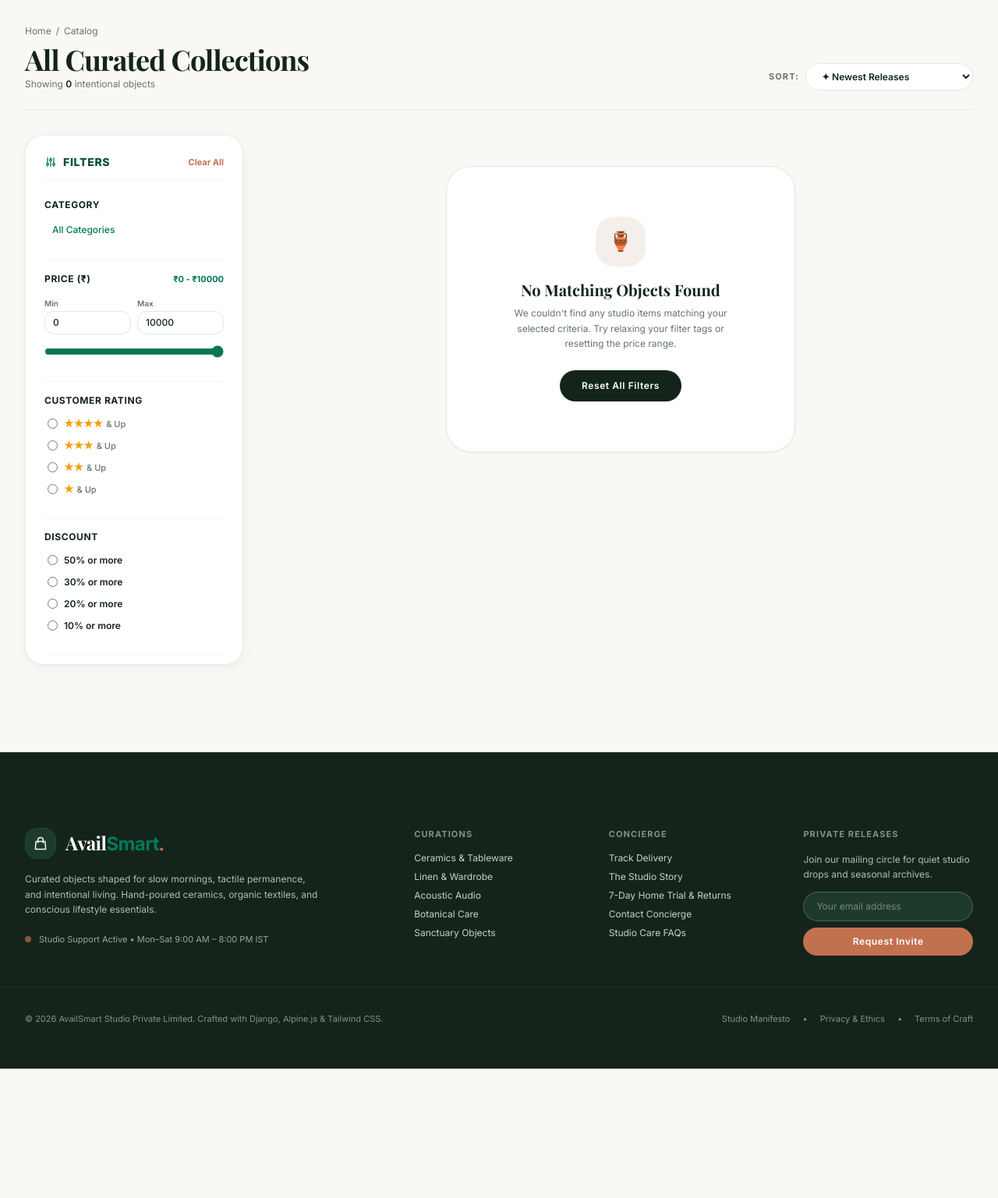
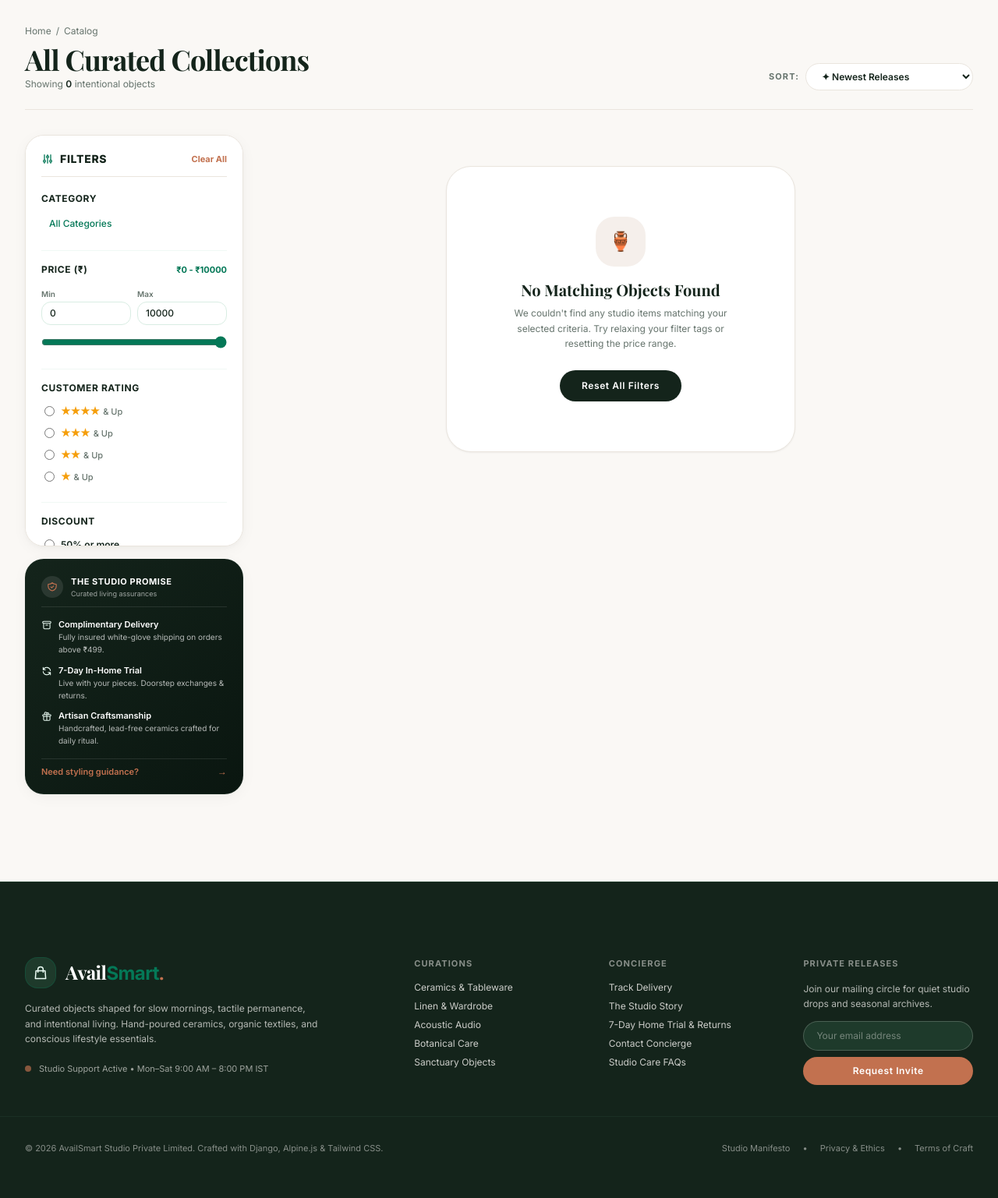
Before and after one commit to jobrecruitmentdev-lang/availsmartin, a Django app: page /catalog/ in a window 1280 px wide. Shown: the part 161-1698 px from the top of the page at 78% size. Before the commit the page ends 1532 px from the top, so only its background shows below. Run offline with Django 5.2, Linux system fonts and the light colour scheme; data that the repository does not hold is empty; some libraries are stand-ins or nearby versions; some web fonts are replaced.

Commit message:
feat(ux): implement sticky sidebar with luxury studio assurances to eliminate empty space

```diff
--- a/templates/catalog/listing.html
+++ b/templates/catalog/listing.html
@@ -77,17 +77,20 @@
         <!-- ============================================== -->
         <!-- DESKTOP FILTER SIDEBAR -->
         <!-- ============================================== -->
-        <aside class="hidden lg:block lg:col-span-1 bg-white rounded-3xl border border-emerald-border/80 p-6 shadow-soft space-y-6 sticky top-24 max-h-[85vh] overflow-y-auto">
+        <aside class="hidden lg:block lg:col-span-1 space-y-4 sticky top-24">
 
-            <div class="flex items-center justify-between border-b border-emerald-border/50 pb-3">
-                <h3 class="text-sm font-black text-emerald-dark uppercase tracking-wider flex items-center gap-2">
+            <!-- Primary Filter Controls Card -->
+            <div class="bg-white rounded-3xl border border-alabaster-border p-5 shadow-soft space-y-5 max-h-[calc(100vh-17rem)] overflow-y-auto no-scrollbar">
+
+                <div class="flex items-center justify-between border-b border-alabaster-border pb-3">
+                    <h3 class="text-sm font-black text-forest-dark uppercase tracking-wider flex items-center gap-2">
                         <svg class="w-4 h-4 text-emerald" fill="none" stroke="currentColor" viewBox="0 0 24 24"><path stroke-linecap="round" stroke-linejoin="round" stroke-width="2" d="M12 6V4m0 2a2 2 0 100 4m0-4a2 2 0 110 4m-6 8a2 2 0 100-4m0 4a2 2 0 110-4m0 4v2m0-6V4m6 6v10m6-2a2 2 0 100-4m0 4a2 2 0 110-4m0 4v2m0-6V4"/></svg>
                         <span>Filters</span>
                     </h3>
                     <button
                         type="button"
                         @click="clearAllFilters()"
-                    class="text-[11px] font-bold text-accent-orange hover:underline"
+                        class="text-[11px] font-bold text-clay hover:underline"
                     >
                         Clear All
                     </button>
@@ -96,7 +99,7 @@
                 <!-- Categories Accordion -->
                 <div>
                     <h4 class="text-xs font-bold text-textMain uppercase tracking-wider mb-2.5">Category</h4>
-                <div class="space-y-1 text-xs">
+                    <div class="space-y-1 text-xs max-h-48 overflow-y-auto pr-1 no-scrollbar">
                     <a
                         href="/catalog/"
                         @click.prevent="setCategory('')"
@@ -344,6 +347,54 @@
                     >
                     <div class="w-9 h-5 bg-gray-200 peer-focus:outline-none rounded-full peer peer-checked:after:translate-x-full peer-checked:after:border-white after:content-[''] after:absolute after:top-[2px] after:left-[2px] after:bg-white after:border-gray-300 after:border after:rounded-full after:h-4 after:w-4 after:transition-all peer-checked:bg-emerald"></div>
                 </label>
+            </div>
+
+        </div>
+
+        <!-- Luxury Studio Assurance Card (Permanently Accompanies Product Grid) -->
+        <div class="bg-gradient-to-br from-[#14241B] to-[#0A1610] rounded-3xl p-5 text-white shadow-soft border border-forest-light/20 space-y-3.5">
+            <div class="flex items-center gap-2.5 pb-2.5 border-b border-white/10">
+                <div class="w-7 h-7 rounded-full bg-white/10 flex items-center justify-center text-clay shrink-0">
+                    <svg class="w-3.5 h-3.5" fill="none" stroke="currentColor" viewBox="0 0 24 24"><path stroke-linecap="round" stroke-linejoin="round" stroke-width="2" d="M9 12l2 2 4-4m5.618-4.016A11.955 11.955 0 0112 2.944a11.955 11.955 0 01-8.618 3.04A12.02 12.02 0 003 9c0 5.591 3.824 10.29 9 11.622 5.176-1.332 9-6.03 9-11.622 0-1.042-.133-2.052-.382-3.016z"/></svg>
+                </div>
+                <div>
+                    <h5 class="text-[11px] font-bold tracking-wider text-white uppercase font-sans">The Studio Promise</h5>
+                    <p class="text-[9px] text-white/60">Curated living assurances</p>
+                </div>
+            </div>
+
+            <div class="space-y-2.5 text-xs">
+                <div class="flex items-start gap-2">
+                    <svg class="w-3.5 h-3.5 text-emerald-tint shrink-0 mt-0.5" fill="none" stroke="currentColor" viewBox="0 0 24 24"><path stroke-linecap="round" stroke-linejoin="round" stroke-width="1.8" d="M5 8h14M5 8a2 2 0 110-4h14a2 2 0 110 4M5 8v10a2 2 0 002 2h10a2 2 0 002-2V8m-9 4h4"/></svg>
+                    <div>
+                        <span class="font-semibold text-white block text-[11px]">Complimentary Delivery</span>
+                        <span class="text-[10px] text-white/70 leading-relaxed block">Fully insured white-glove shipping on orders above ₹499.</span>
+                    </div>
+                </div>
+
+                <div class="flex items-start gap-2">
+                    <svg class="w-3.5 h-3.5 text-emerald-tint shrink-0 mt-0.5" fill="none" stroke="currentColor" viewBox="0 0 24 24"><path stroke-linecap="round" stroke-linejoin="round" stroke-width="1.8" d="M4 4v5h.582m15.356 2A8.001 8.001 0 004.582 9m0 0H9m11 11v-5h-.581m0 0a8.003 8.003 0 01-15.357-2m15.357 2H15"/></svg>
+                    <div>
+                        <span class="font-semibold text-white block text-[11px]">7-Day In-Home Trial</span>
+                        <span class="text-[10px] text-white/70 leading-relaxed block">Live with your pieces. Doorstep exchanges & returns.</span>
+                    </div>
+                </div>
+
+                <div class="flex items-start gap-2">
+                    <svg class="w-3.5 h-3.5 text-emerald-tint shrink-0 mt-0.5" fill="none" stroke="currentColor" viewBox="0 0 24 24"><path stroke-linecap="round" stroke-linejoin="round" stroke-width="1.8" d="M12 8v13m0-13V6a2 2 0 112 2h-2zm0 0V5.5A2.5 2.5 0 109.5 8H12zm-7 4h14M5 12a2 2 0 110-4h14a2 2 0 110 4m-14 0v7a2 2 0 002 2h10a2 2 0 002-2v-7"/></svg>
+                    <div>
+                        <span class="font-semibold text-white block text-[11px]">Artisan Craftsmanship</span>
+                        <span class="text-[10px] text-white/70 leading-relaxed block">Handcrafted, lead-free ceramics crafted for daily ritual.</span>
+                    </div>
+                </div>
+            </div>
+
+            <div class="pt-2 border-t border-white/10">
+                <a href="{% url 'catalog:contact' %}" class="flex items-center justify-between text-[11px] font-semibold text-clay hover:text-white transition">
+                    <span>Need styling guidance?</span>
+                    <span class="text-xs">&rarr;</span>
+                </a>
+            </div>
         </div>
 
     </aside>
```
Lines whose indentation alone changed are shown as unchanged.
